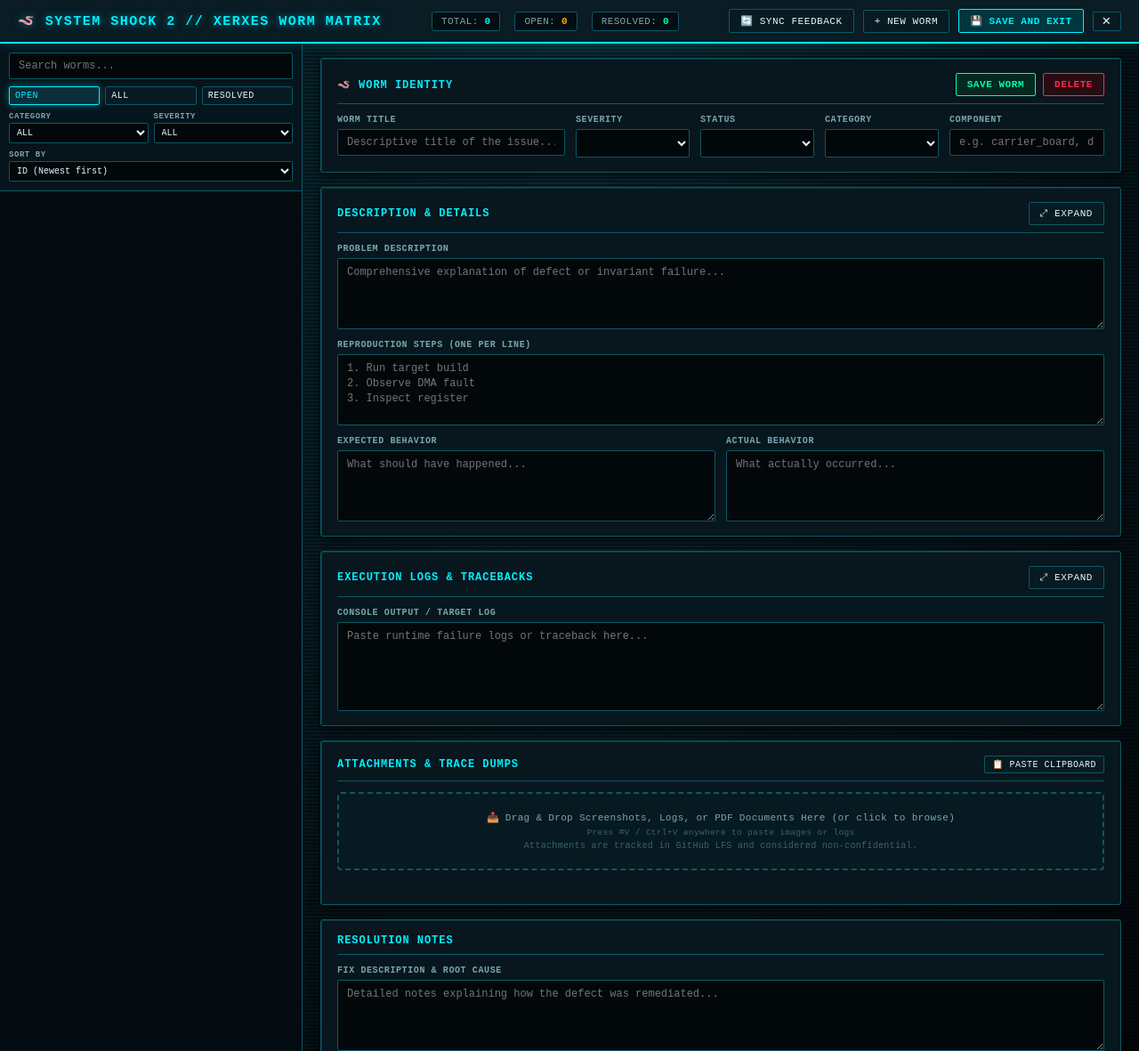
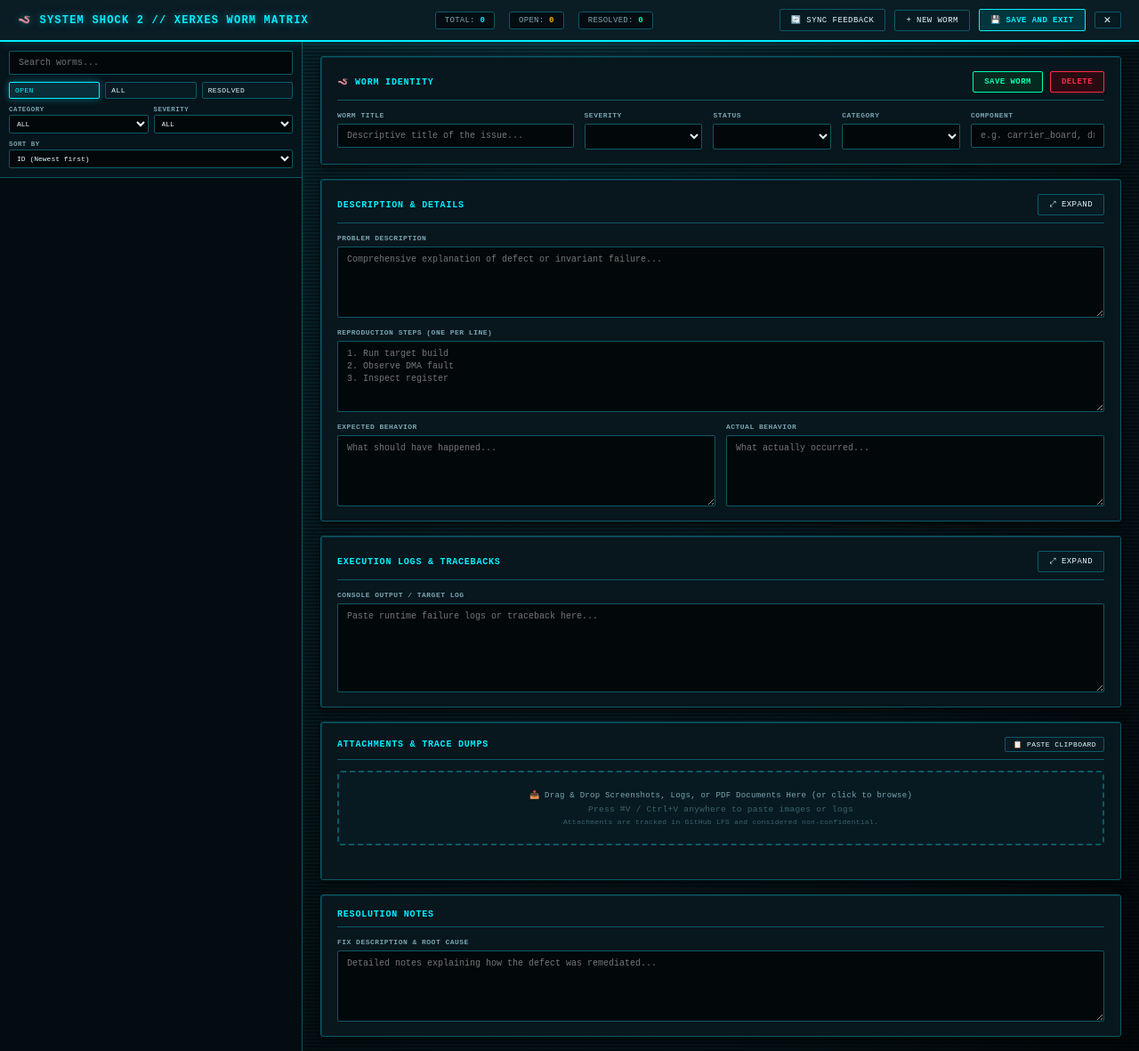
Before and after one commit to picklethecat1488-hue/firmware, a Python web app: template tools/dashboard/templates/worm_report.html.j2 in a window 1280 px wide. Shown: the whole page at 89% size. Run offline with Jinja, Linux system fonts and the light colour scheme; the template is opened without the code that fills it, so the values that code supplies are empty.

Commit message:
fix(dashboard): resolve WORM-020 by reducing dashboard font sizes by ~20%

```diff
--- a/tools/dashboard/templates/worm_report.html.j2
+++ b/tools/dashboard/templates/worm_report.html.j2
@@ -16,6 +16,7 @@
   <link rel="apple-touch-icon" sizes="180x180" href="/static/apple-touch-icon.png">
   <link rel="shortcut icon" href="/static/favicon.ico">
   <style>
+    html { font-size: 80%; }
     /* =========================================================
        SYSTEM SHOCK 2 // XERXES WORM MATRIX HUD THEME
        ========================================================= */
@@ -134,7 +135,7 @@
     }
 
     .brand-title {
-      font-size: 15px;
+      font-size: 12px;
       font-weight: 700;
       color: var(--xerxes-cyan);
       text-transform: uppercase;
@@ -149,7 +150,7 @@
     }
 
     .metric-pill {
-      font-size: 11px;
+      font-size: 9px;
       color: var(--xerxes-text-muted);
       background: #040d12;
       padding: 4px 10px;
@@ -171,7 +172,7 @@
     /* Buttons */
     .quake-btn {
       font-family: var(--font-mono);
-      font-size: 11px;
+      font-size: 9px;
       text-transform: uppercase;
       letter-spacing: 0.05em;
       padding: 6px 12px;
@@ -244,7 +245,7 @@
       border: none;
       color: var(--xerxes-text-muted);
       cursor: pointer;
-      font-size: 11px;
+      font-size: 9px;
       padding: 1px 3px;
       border-radius: 2px;
       display: inline-flex;
@@ -290,7 +291,7 @@
       color: var(--xerxes-text-light);
       padding: 6px 10px;
       font-family: var(--font-mono);
-      font-size: 11px;
+      font-size: 9px;
       border-radius: 2px;
     }
 
@@ -334,7 +335,7 @@
     }
 
     .worm-id, .bug-id {
-      font-size: 11px;
+      font-size: 9px;
       font-weight: bold;
       color: var(--xerxes-cyan);
       display: inline-flex;
@@ -343,7 +344,7 @@
     }
 
     .worm-item-title, .bug-item-title {
-      font-size: 12px;
+      font-size: 10px;
       color: var(--xerxes-text-light);
       white-space: nowrap;
       overflow: hidden;
@@ -385,7 +386,7 @@
     }
 
     .section-title {
-      font-size: 12px;
+      font-size: 10px;
       font-weight: 700;
       color: var(--xerxes-cyan);
       text-transform: uppercase;
@@ -411,7 +412,7 @@
     }
 
     label {
-      font-size: 10px;
+      font-size: 8px;
       text-transform: uppercase;
       color: var(--xerxes-text-muted);
       letter-spacing: 0.06em;
@@ -423,7 +424,7 @@
       border: 1px solid var(--xerxes-border-mid);
       color: var(--xerxes-text-light);
       font-family: var(--font-mono);
-      font-size: 12px;
+      font-size: 10px;
       padding: 7px 10px;
       border-radius: 2px;
       transition: border-color 0.15s ease, box-shadow 0.15s ease;
@@ -488,11 +489,11 @@
       gap: 6px;
     }
 
-    .doc-icon { font-size: 28px; }
-    .doc-type { font-size: 9px; color: var(--xerxes-text-muted); font-weight: bold; }
+    .doc-icon { font-size: 22px; }
+    .doc-type { font-size: 7.5px; color: var(--xerxes-text-muted); font-weight: bold; }
 
     .attachment-name {
-      font-size: 11px;
+      font-size: 9px;
       color: var(--xerxes-text-light);
       white-space: nowrap;
       overflow: hidden;
@@ -503,7 +504,7 @@
       display: flex;
       align-items: center;
       justify-content: space-between;
-      font-size: 9px;
+      font-size: 7.5px;
       color: var(--xerxes-text-dim);
     }
 
@@ -516,7 +517,7 @@
       cursor: pointer;
       transition: all 0.2s ease;
       background: rgba(0, 240, 255, 0.02);
-      font-size: 11px;
+      font-size: 9px;
     }
 
     .dropzone:hover, .dropzone.dragover {
@@ -534,14 +535,14 @@
       color: var(--xerxes-cyan);
       padding: 10px 18px;
       border-radius: 3px;
-      font-size: 12px;
+      font-size: 10px;
       box-shadow: 0 4px 16px rgba(0, 0, 0, 0.8), 0 0 10px rgba(0, 240, 255, 0.4);
       display: none;
       z-index: 10000;
     }
 
     .attachment-lfs-notice {
-      font-size: 10px;
+      font-size: 8px;
       color: var(--xerxes-text-dim);
       margin-top: 4px;
     }
@@ -563,19 +564,19 @@
       <button class="quake-btn quake-btn-default" onclick="syncFeedback()">🔄 Sync Feedback</button>
       <button class="quake-btn quake-btn-default" onclick="newWorm()">+ New Worm</button>
       <button class="quake-btn quake-btn-gold" id="btn-save-exit" onclick="saveAndExit()">💾 Save and Exit</button>
-      <a href="/" target="firmware_vcs_diff_viewer" onclick="returnToDashboard(event)" class="quake-btn quake-btn-default modal-close-btn" style="text-decoration:none;display:inline-flex;align-items:center;justify-content:center;font-weight:bold;font-size:16px;padding:2px 10px;line-height:1;" title="Close workstation (Esc)">✕</a>
+      <a href="/" target="firmware_vcs_diff_viewer" onclick="returnToDashboard(event)" class="quake-btn quake-btn-default modal-close-btn" style="text-decoration:none;display:inline-flex;align-items:center;justify-content:center;font-weight:bold;font-size:13px;padding:2px 10px;line-height:1;" title="Close workstation (Esc)">✕</a>
     </div>
   </header>
 
   <!-- Feedback Sync Progress Modal -->
   <div id="feedback-loading-modal" style="display:none; position:fixed; top:0; left:0; width:100vw; height:100vh; background:rgba(0,0,0,0.85); z-index:99999; align-items:center; justify-content:center;">
     <div class="quake-card" style="padding:24px 32px; max-width:480px; width:90%; text-align:center; border:2px solid var(--quake-gold);">
-      <h3 style="color:var(--quake-gold); margin-bottom:12px; font-size:16px;">🔄 MERGING AGENT FEEDBACK</h3>
-      <p id="loading-status-text" style="color:var(--quake-text-light); font-size:13px; margin-bottom:16px;">Merging stored agent feedback from feedback/ directory into SQLite database...</p>
+      <h3 style="color:var(--quake-gold); margin-bottom:12px; font-size:13px;">🔄 MERGING AGENT FEEDBACK</h3>
+      <p id="loading-status-text" style="color:var(--quake-text-light); font-size:10px; margin-bottom:16px;">Merging stored agent feedback from feedback/ directory into SQLite database...</p>
       <div style="background:#040d12; border:1px solid #0b5966; border-radius:4px; height:12px; overflow:hidden; margin-bottom:12px;">
         <div id="loading-progress-bar" style="background:var(--quake-gold); width:30%; height:100%; transition:width 0.3s ease;"></div>
       </div>
-      <div id="loading-step-text" style="color:var(--quake-text-muted); font-size:11px;">Scanning feedback/ directory for WORM_*.md files...</div>
+      <div id="loading-step-text" style="color:var(--quake-text-muted); font-size:9px;">Scanning feedback/ directory for WORM_*.md files...</div>
     </div>
   </div>
 
@@ -586,14 +587,14 @@
       <div class="sidebar-header" style="flex-direction:column; gap:8px;">
         <input type="text" id="search-input" class="sidebar-search" placeholder="Search worms..." oninput="renderWormList()">
         <div class="filter-pills" style="display:flex; gap:6px; width:100%;">
-          <button id="filter-open" class="quake-btn quake-btn-default quake-btn-active" style="flex:1; padding:4px 6px; font-size:10px;" onclick="setWormFilter('open')">OPEN</button>
-          <button id="filter-all" class="quake-btn quake-btn-default" style="flex:1; padding:4px 6px; font-size:10px;" onclick="setWormFilter('all')">ALL</button>
-          <button id="filter-resolved" class="quake-btn quake-btn-default" style="flex:1; padding:4px 6px; font-size:10px;" onclick="setWormFilter('resolved')">RESOLVED</button>
+          <button id="filter-open" class="quake-btn quake-btn-default quake-btn-active" style="flex:1; padding:4px 6px; font-size:8px;" onclick="setWormFilter('open')">OPEN</button>
+          <button id="filter-all" class="quake-btn quake-btn-default" style="flex:1; padding:4px 6px; font-size:8px;" onclick="setWormFilter('all')">ALL</button>
+          <button id="filter-resolved" class="quake-btn quake-btn-default" style="flex:1; padding:4px 6px; font-size:8px;" onclick="setWormFilter('resolved')">RESOLVED</button>
         </div>
         <div style="display:flex; gap:6px; width:100%;">
           <div style="flex:1; display:flex; flex-direction:column; gap:2px;">
-            <label style="font-size:9px;">Category</label>
-            <select id="select-filter-category" onchange="onFilterCategoryChanged(this.value)" style="width:100%; padding:4px; font-size:10px;">
+            <label style="font-size:7.5px;">Category</label>
+            <select id="select-filter-category" onchange="onFilterCategoryChanged(this.value)" style="width:100%; padding:4px; font-size:8px;">
               <option value="ALL">ALL</option>
               {% for cat in categories %}
               <option value="{{ cat }}">{{ cat }}</option>
@@ -601,8 +602,8 @@
             </select>
           </div>
           <div style="flex:1; display:flex; flex-direction:column; gap:2px;">
-            <label style="font-size:9px;">Severity</label>
-            <select id="select-filter-severity" onchange="onFilterSeverityChanged(this.value)" style="width:100%; padding:4px; font-size:10px;">
+            <label style="font-size:7.5px;">Severity</label>
+            <select id="select-filter-severity" onchange="onFilterSeverityChanged(this.value)" style="width:100%; padding:4px; font-size:8px;">
               <option value="ALL">ALL</option>
               {% for sev in severities %}
               <option value="{{ sev }}">{{ sev }}</option>
@@ -611,8 +612,8 @@
           </div>
         </div>
         <div style="display:flex; flex-direction:column; gap:2px; width:100%;">
-          <label style="font-size:9px;">Sort By</label>
-          <select id="select-worm-sort" onchange="onWormSortChanged(this.value)" style="width:100%; padding:4px; font-size:10px;">
+          <label style="font-size:7.5px;">Sort By</label>
+          <select id="select-worm-sort" onchange="onWormSortChanged(this.value)" style="width:100%; padding:4px; font-size:8px;">
             <option value="id_desc">ID (Newest first)</option>
             <option value="id_asc">ID (Oldest first)</option>
             <option value="severity">Severity (Critical first)</option>
@@ -632,7 +633,7 @@
         <div class="section-title">
           <span style="display:flex; align-items:center; gap:8px;">
             <span>🪱 Worm Identity</span>
-            <span id="active-worm-id-display" class="active-bug-id-display" style="color:var(--quake-gold); font-size:12px;"></span>
+            <span id="active-worm-id-display" class="active-bug-id-display" style="color:var(--quake-gold); font-size:10px;"></span>
             <span id="active-bug-id-display" style="display:none;"></span>
             <button id="btn-copy-active-worm" class="copy-icon-btn copy-badge-btn btn-copy-active-bug" onclick="copyActiveWormId()" title="Copy active worm ID" style="display:none;">📋</button>
           </span>
@@ -733,7 +734,7 @@
       <div class="form-section quake-card" id="attachments-section">
         <div class="section-title">
           <span>Attachments & Trace Dumps</span>
-          <button class="quake-btn quake-btn-default" onclick="pasteFromClipboard()" style="font-size:10px; padding:3px 8px;">📋 Paste Clipboard</button>
+          <button class="quake-btn quake-btn-default" onclick="pasteFromClipboard()" style="font-size:8px; padding:3px 8px;">📋 Paste Clipboard</button>
         </div>
         <div id="dropzone" class="dropzone" onclick="document.getElementById('file-input').click()">
           <div>📥 Drag & Drop Screenshots, Logs, or PDF Documents Here (or click to browse)</div>
```
Also changed, not shown: feedback/WORM_020.md (added, +14 -0 lines), tools/dashboard/templates/code_review.html.j2 (+56 -55 lines), tools/dashboard/templates/diff_component.html.j2 (+13 -13 lines), tools/dashboard/templates/diff_view.html.j2 (+54 -53 lines), tools/tests/test_worm_020_dashboard_font_sizes.py (added, +36 -0 lines).
